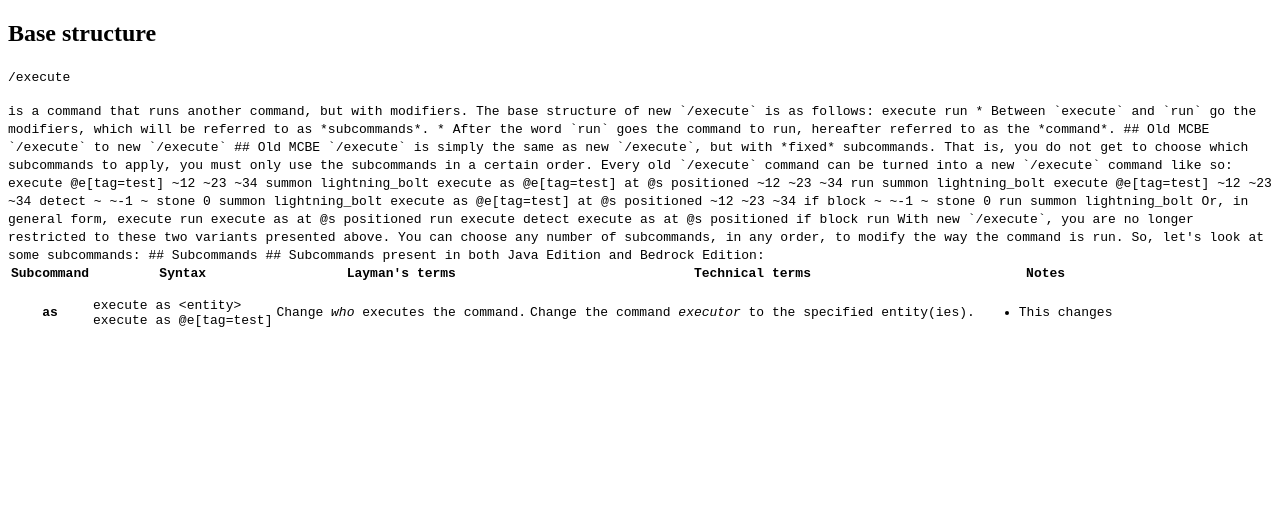
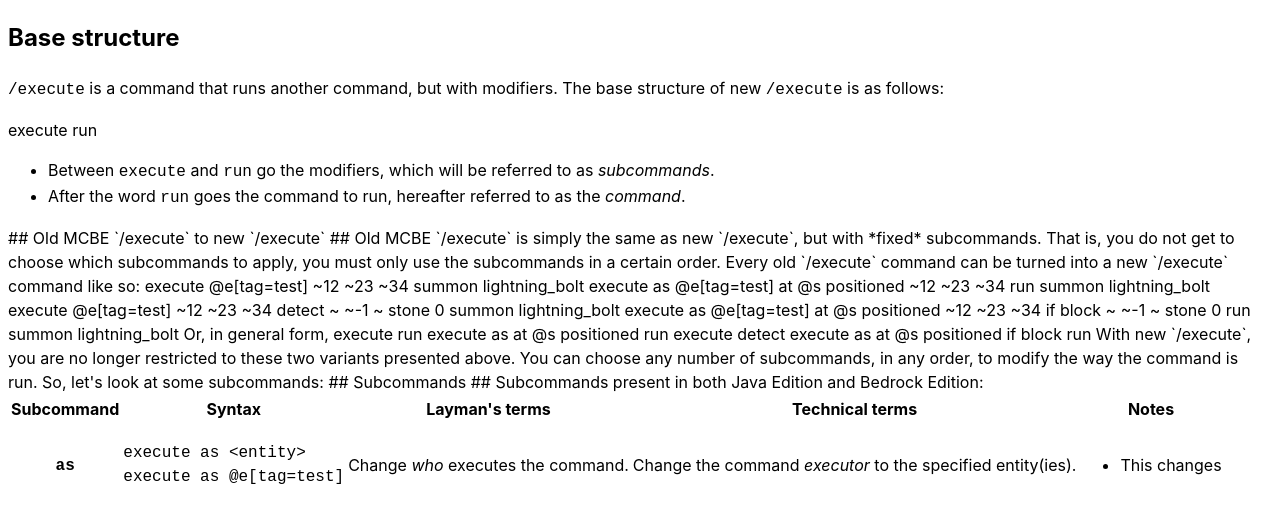
Before and after one commit to ExpertCoder14/mcbe-new-execute, a plain HTML site: page index.html in a window 1280 px wide. Drawn offline with Linux system fonts and the light colour scheme.

Commit message:
Update with styles

```diff
--- a/index.html
+++ b/index.html
@@ -2,15 +2,18 @@
 <html>
 <head>
 	<title>Differences</title>
+	<link rel="stylesheet" href="styles.css">
 </head>
 <body>
 <h2>Base structure</h2>
-<p><code>/execute</p> is a command that runs another command, but with modifiers. The base structure of new `/execute` is as follows:
+<p><code>/execute</code> is a command that runs another command, but with modifiers. The base structure of new <code>/execute</code> is as follows:</p>
 
     execute <subcommands> run <command>
 
-* Between `execute` and `run` go the modifiers, which will be referred to as *subcommands*.
-* After the word `run` goes the command to run, hereafter referred to as the *command*.
+<ul>
+	<li>Between <code>execute</code> and <code>run</code> go the modifiers, which will be referred to as <i>subcommands</i>.</li>
+	<li>After the word <code>run</code> goes the command to run, hereafter referred to as the <i>command</i>.
+</ul>
 
 ## Old MCBE `/execute` to new `/execute` ##
 
```
